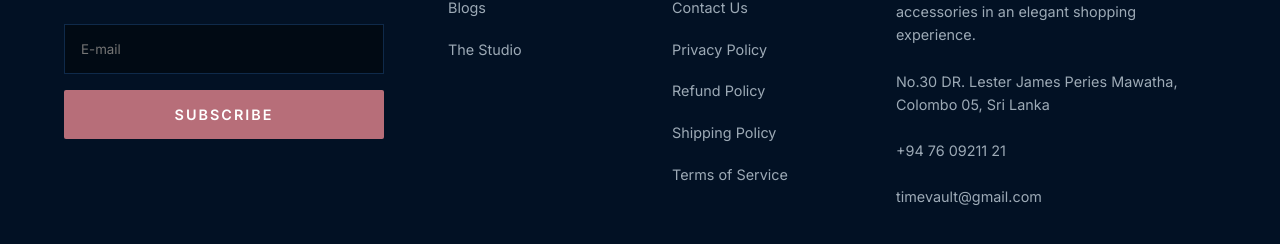
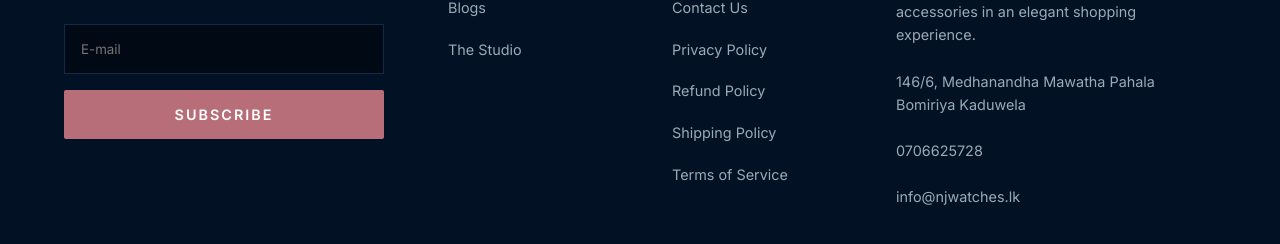
Before and after one commit to Harshavidath12/New-Jayarathna-watches, a React (Vite) app in the folder Frontend/: page / in a window 1280 px wide. Shown: the part 4593-4837 px from the top of the page. Built offline with nearby package versions, Linux system fonts and the light colour scheme.

Commit message:
feat(footer): update contact information and corporate links in Footer.jsx

```diff
--- a/Frontend/src/components/Footer.jsx
+++ b/Frontend/src/components/Footer.jsx
@@ -60,9 +60,9 @@ const Footer = () => {
           <h4 className="footer-title">Get in touch</h4>
           <p className="footer-text">Visit our premium store to explore timeless watches, designer handbags, and exclusive accessories in an elegant shopping experience.</p>
           <address className="footer-address">
-            No.30 DR. Lester James Peries Mawatha, Colombo 05, Sri Lanka<br/><br/>
-            +94 76 09211 21<br/><br/>
-            timevault@gmail.com
+            146/6, Medhanandha Mawatha Pahala Bomiriya Kaduwela<br/><br/>
+            0706625728<br/><br/>
+            info@njwatches.lk
           </address>
         </div>
       </div>
```
